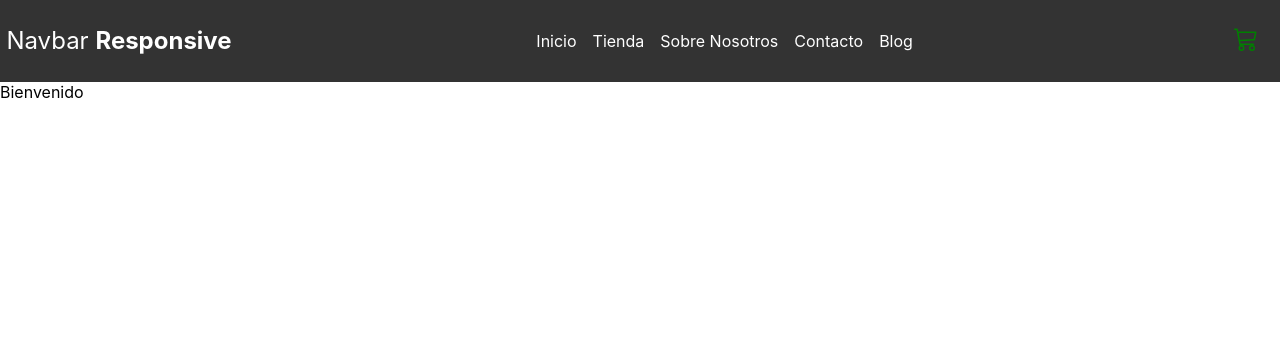
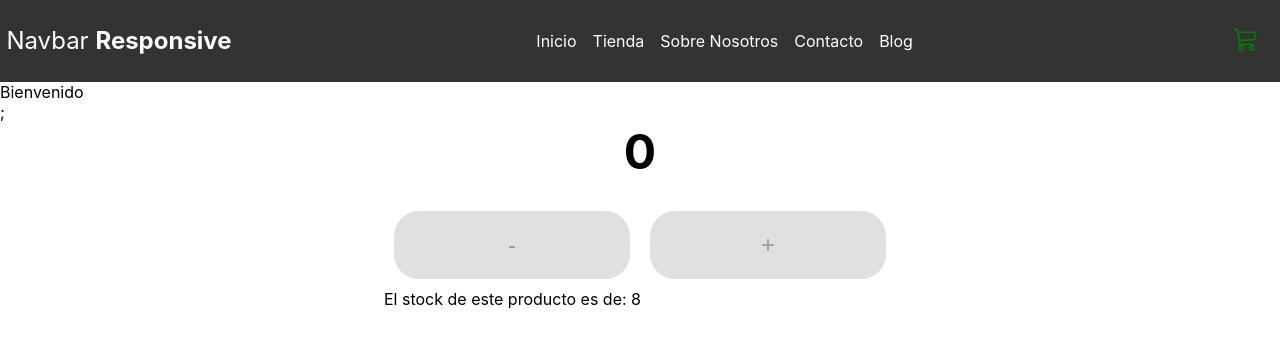
Before and after one commit to JoseDani16/ecommerce, a React (Create React App) app: page / in a window 1280 px wide. Shown: the top 346 px of the page. Built offline with nearby package versions, Linux system fonts and the light colour scheme.

Commit message:
contador añadido

```diff
--- /dev/null
+++ b/src/components/ItemCount/index.jsx
@@ -0,0 +1,91 @@
+import React, { useState } from "react";
+import styled from "@emotion/styled";
+
+const ItemCount = ({ stock }) => {
+  const [valor, setValor] = useState(0);
+
+  const increase = () => {
+    if (valor < stock) {
+      setValor(valor + 1);
+    }
+  };
+  const decline = () => {
+    if (valor > 0) {
+      setValor(valor - 1);
+    }
+  };
+  return (
+    <CounterItem id="container">
+      <div id="numero" className="numero">
+        {valor}
+      </div>
+      <div className="flexStyle">
+        <button id="boton2" onClick={decline}>
+          -
+        </button>
+        <button id="boton1" onClick={increase}>
+          +
+        </button>
+      </div>
+      <StockContainer>El stock de este producto es de: {stock}</StockContainer>
+    </CounterItem>
+  );
+};
+
+const StockContainer = styled.div``;
+const CounterItem = styled.div`
+  display: flex;
+  flex-direction: column;
+  justify-content: center;
+  margin-left: 30%;
+  margin-right: 30%;
+  * {
+    box-sizing: border-box;
+  }
+
+  /* Contenedor principal de la aplicación */
+
+  /* Hace que los botones esten lado a lado */
+
+  .flexStyle {
+    display: flex;
+    justify-content: space-around;
+  }
+
+  #numero {
+    font-size: 3em;
+    text-align: center;
+    margin-bottom: 20px;
+    user-select: none;
+    font-weight: bold;
+  }
+
+  /* Estilos de los botones */
+
+  #boton1,
+  #boton2 {
+    padding: 20px;
+    margin: 10px;
+    border-radius: 25px;
+    border: none;
+    outline: none;
+    cursor: pointer;
+    transition: 0.4s;
+    color: #999;
+    background: #e0e0e0;
+    width: 50%;
+    font-size: x-large;
+  }
+
+  #boton1:hover {
+    background: #2ab7ca;
+    color: #fff;
+  }
+
+  #boton2:hover {
+    background: #fe4a49;
+    color: #000;
+  }
+`;
+
+export default ItemCount;
--- a/src/components/ItemListContainer/index.jsx
+++ b/src/components/ItemListContainer/index.jsx
@@ -1,10 +1,16 @@
 import styled from "@emotion/styled";
 import React from "react";
+import Counter from "../ItemCount";
 
 const ContainerCatalogo = styled.div``;
 
 const ItemListContainer = ({ greetings }) => {
-  return <ContainerCatalogo>{greetings}</ContainerCatalogo>;
+  return (
+    <>
+      <ContainerCatalogo>{greetings}</ContainerCatalogo>;
+      <Counter stock={8} />
+    </>
+  );
 };
 
 export default ItemListContainer;
```
